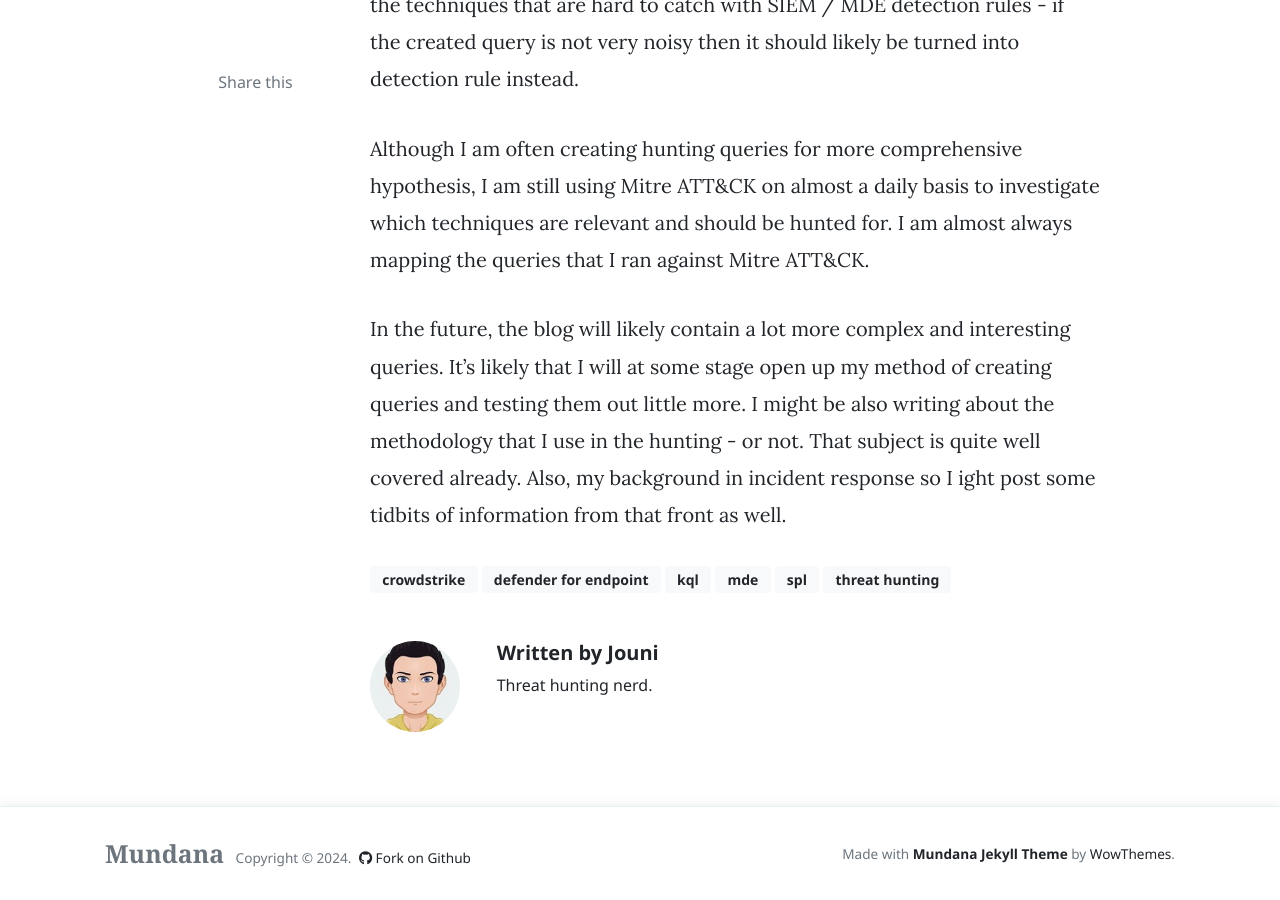
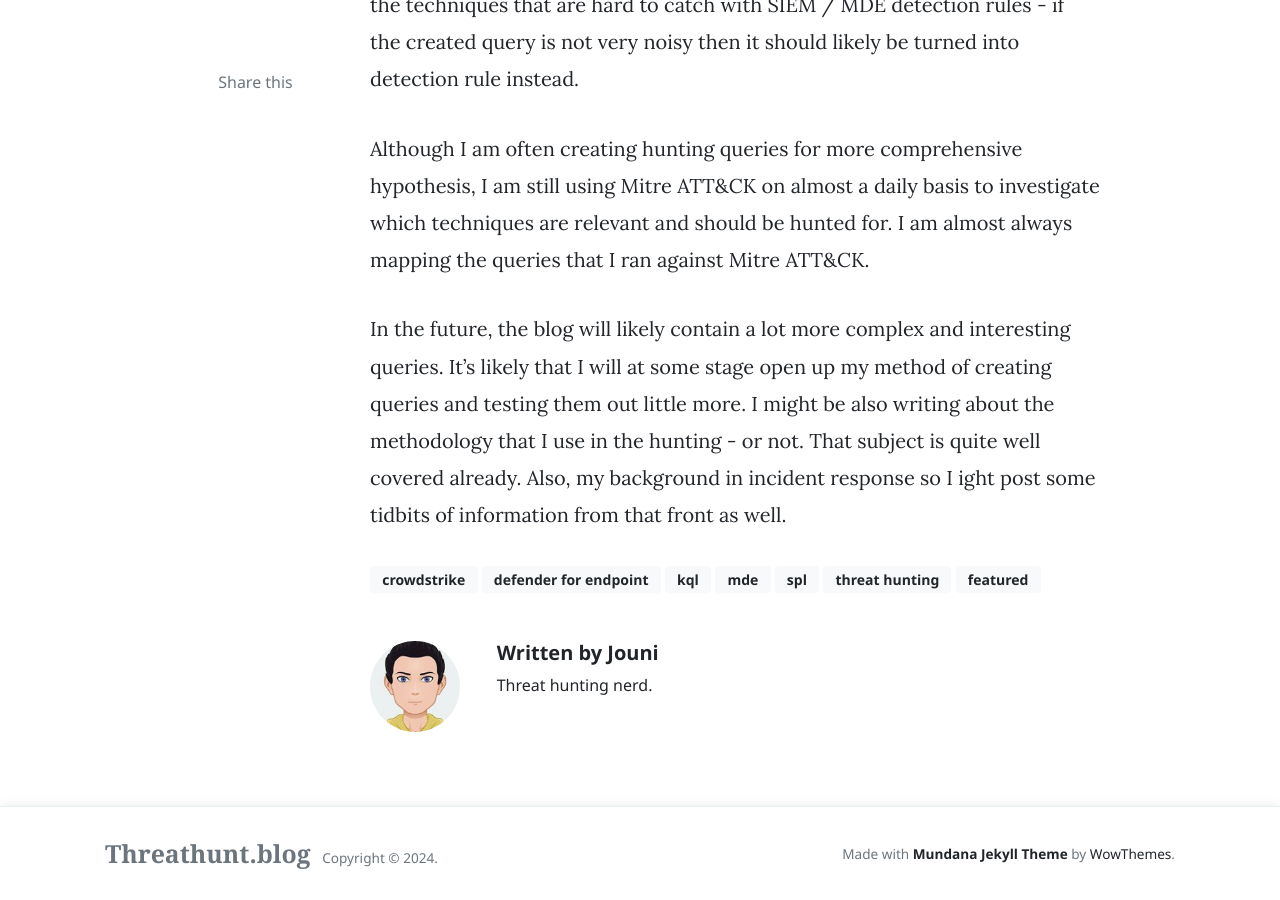
Before and after one commit to JouniMi/JouniMi.github.io, a Jekyll site: the page built from _posts/2022-04-10-how-to-start-with-host-based-threat-hunting.markdown, in a window 1280 px wide and 900 px high, scrolled down 3824 px. Built offline with Jekyll 4.4.1, drawn with Linux system fonts in a browser that asks for light colours; nearby versions of some CDN libraries; comment, search, counter and statistics services are not loaded.

Commit message:
Fixing bugs

```diff
--- a/_layouts/default.html
+++ b/_layouts/default.html
@@ -77,11 +77,10 @@
         <div class="container">
         <div class="row align-items-center justify-content-between">
             <div>
-                <span class="navbar-brand mr-2 mb-0"><strong>Mundana</strong></span>
+                <span class="navbar-brand mr-2 mb-0"><strong>Threathunt.blog</strong></span>
                 <span>Copyright © <script>document.write(new Date().getFullYear())</script>.</span>
 
                 <!--  Github Repo Star Btn-->
-                <a class="text-dark ml-1" target="_blank" href="https://github.com/wowthemesnet/mundana-theme-jekyll"><i class="fab fa-github"></i> Fork on Github</a>
 
             </div>
             <div>
--- a/_posts/2022-04-10-how-to-start-with-host-based-threat-hunting.markdown
+++ b/_posts/2022-04-10-how-to-start-with-host-based-threat-hunting.markdown
@@ -1,7 +1,7 @@
 ---
 layout: post
 title:  "How to start with host based threat hunting?"
-tags: [crowdstrike, defender for endpoint, kql, mde, spl, threat hunting]
+tags: [crowdstrike, defender for endpoint, kql, mde, spl, threat hunting, featured]
 author: jouni
 image: assets/images/mitre_attack-1024x293.png
 comments: false
```
Also changed, not shown: 1 other file.
